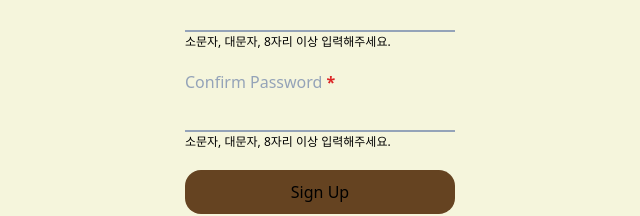
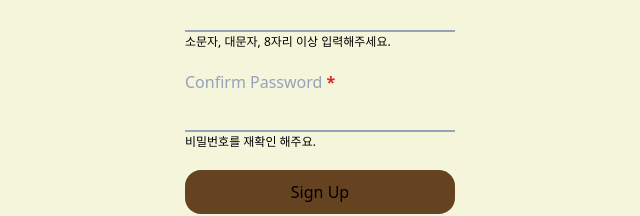
Before and after one commit to codingjwp/Memories-with-Animals, a Next.js app: page /accounts/register in a window 1280 px wide. Shown: the part 250-466 px from the top of the page, without its empty margins (320-960 px from the left). Built offline with nearby package versions, Linux system fonts and the light colour scheme.

Commit message:
feat: input 수정 및 confirm 추가

```diff
--- a/components/inputs/Input.tsx
+++ b/components/inputs/Input.tsx
@@ -2,27 +2,32 @@
 
 import cn from 'classnames';
 import ShowPassword from './ShowPassword';
-import { MouseEvent, useState } from 'react';
+import { ChangeEvent, ForwardedRef, MouseEvent, forwardRef, useState } from 'react';
 
 type BaseInputProps = {
   text: string;
   hideText?: boolean;
   required?: boolean;
-  type: 'email' | 'password';
+  type: 'email' | 'password' | 'confirm';
   hidePassword?: boolean;
   addStyles?: string;
+  onChange?: (event: ChangeEvent<HTMLInputElement>) => void;
 }
 
-export default function Input({
+function Input({
   text,
   hideText = false,
   required = false,
   type,
   hidePassword = false,
-  addStyles
-}: BaseInputProps) {
+  addStyles,
+  onChange
+}: BaseInputProps,
+ref: ForwardedRef<HTMLInputElement>
+) {
   const [visible, setVisible] = useState(false);
-  const isEmailType = type === 'email';
+  const isType = (content: string ) => type === content;
+  const isPasswordType = type === 'password';
   const handleClickVisibleChange = (event: MouseEvent<HTMLButtonElement>) => {
     event.preventDefault();
     setVisible((prev) => !prev);
@@ -43,33 +48,33 @@ export default function Input({
       <ShowPassword visibleValue={visible ? 'unvisibility' : 'visibility'} onClick={handleClickVisibleChange} />
     </div>
 
-  // const
-
-
   return (
     <section className={cn(
       'flex flex-col gap-[2px] accounts w-[270px]',
       {[`${addStyles}`]: typeof addStyles === 'string' }
     )}>
-      {!isEmailType && hidePassword ? showPasswordLabel : baseLabel}
+      {isType('password') && hidePassword ? showPasswordLabel : baseLabel}
       <input
+        ref={ref}
         className={cn(
           'w-full h-9 px-1',
           'outline-none border-b-2 border-slate-400 bg-transparent',
           'focus:border-baseLight',
           'text-black dark:text-white',
         )}
-        type={!isEmailType && !visible ? `${type}` : 'text'}
+        type={isType('password') && visible ? 'text' : (isType('confirm') ? 'password' : `${type}`)}
         id={type}
         name={type}
-        autoFocus={isEmailType ? true : false}
-        autoComplete={isEmailType ? 'username' : 'curent-password'}
-        aria-describedby={isEmailType ? undefined : 'password-constraint'}
+        autoFocus={type === 'email' ? true : false}
+        autoComplete={type === 'email' ? 'username' : 'curent-password'}
         placeholder={hideText ? `${text}` : undefined}
         required
-        // onChange={}
+        onChange={onChange}
       />
-      {isEmailType ? null : <p className='text-black dark:text-white text-xs'>소문자, 대문자, 8자리 이상 입력해주세요.</p>}
+      {isType('password') ? <p className='text-black dark:text-white text-xs'>소문자, 대문자, 8자리 이상 입력해주세요.</p> : null}
+      {isType('confirm') ? <p className='text-black dark:text-white text-xs'>비밀번호를 재확인 해주요.</p> : null}
     </section>
   )
 }
+
+export default forwardRef<HTMLInputElement, BaseInputProps>(Input);
```
